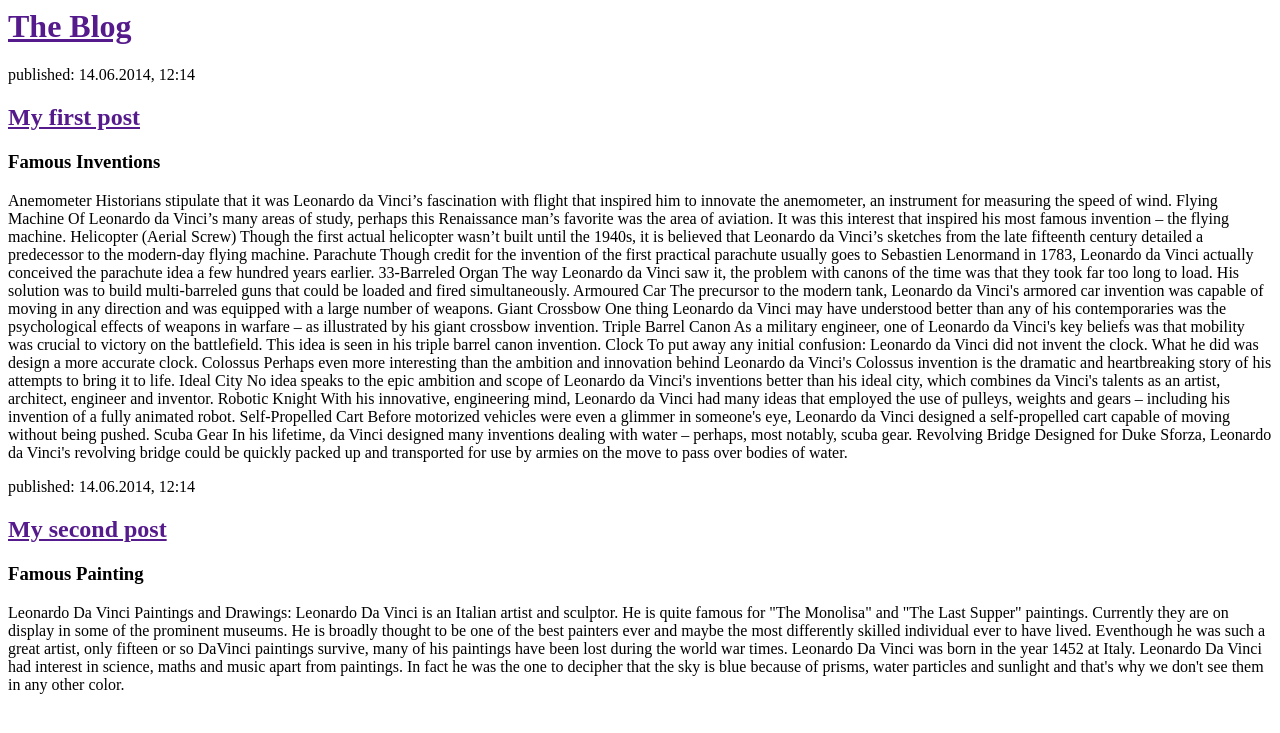
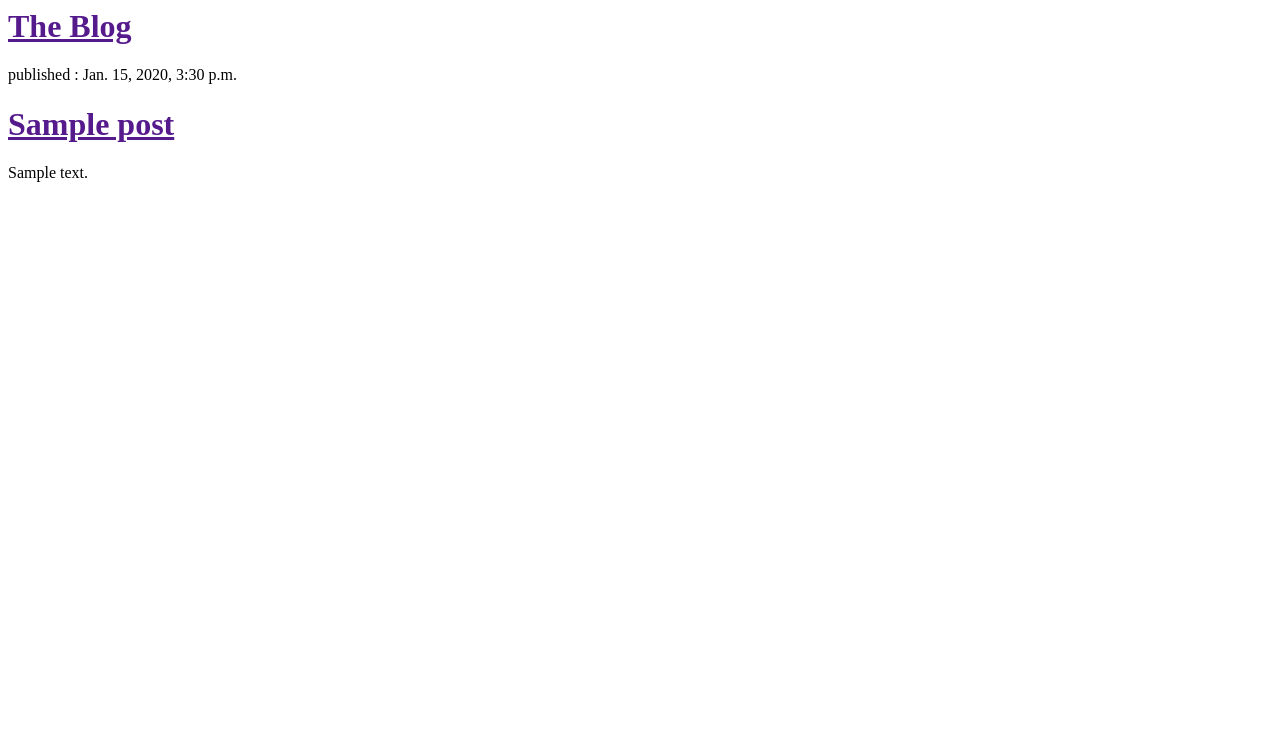
Before and after one commit to iamneha/My-First-Blog, a Django app: template blog/templates/blog/post_list.html in a window 1280 px wide. Shown: the top 733 px of the page. Run offline with Django 3.2, Linux system fonts and the light colour scheme; the template is opened without the code that fills it: values that come from a table or form of the project are taken from there, others are empty; tables that the repository leaves empty hold one stand-in row (values such as "Sample post").

Commit message:
Modification to display posts from database

```diff
--- a/blog/templates/blog/post_list.html
+++ b/blog/templates/blog/post_list.html
@@ -7,62 +7,14 @@
             <h1><a href="">The Blog</a></h1>
         </div>
 
-        <div>
-            <p>published: 14.06.2014, 12:14</p>
-            <h2><a href="">My first post</a></h2>
-            <h3>Famous Inventions</h3>
-            <p>Anemometer
-Historians stipulate that it was Leonardo da Vinci’s fascination with flight that inspired him to innovate the anemometer, an instrument for measuring the speed of wind.
 
-Flying Machine
-Of Leonardo da Vinci’s many areas of study, perhaps this Renaissance man’s favorite was the area of aviation. It was this interest that inspired his most famous invention – the flying machine.
+        {% for post in posts %}
+	    <div>
+		<p>published : {{ post.published_date }}</p>
+		<h1><a href="">{{ post.title }}</a></h1>
+		<p>{{ post.text|linebreaks }}</p>
+	    </div>
+        {% endfor %}
 
-Helicopter (Aerial Screw)
-Though the first actual helicopter wasn’t built until the 1940s, it is believed that Leonardo da Vinci’s sketches from the late fifteenth century detailed a predecessor to the modern-day flying machine.
-
-Parachute
-Though credit for the invention of the first practical parachute usually goes to Sebastien Lenormand in 1783, Leonardo da Vinci actually conceived the parachute idea a few hundred years earlier.
-
-33-Barreled Organ
-The way Leonardo da Vinci saw it, the problem with canons of the time was that they took far too long to load. His solution was to build multi-barreled guns that could be loaded and fired simultaneously.
-
-Armoured Car
-The precursor to the modern tank, Leonardo da Vinci's armored car invention was capable of moving in any direction and was equipped with a large number of weapons.
-
-Giant Crossbow
-One thing Leonardo da Vinci may have understood better than any of his contemporaries was the psychological effects of weapons in warfare – as illustrated by his giant crossbow invention.
-
-Triple Barrel Canon
-As a military engineer, one of Leonardo da Vinci's key beliefs was that mobility was crucial to victory on the battlefield. This idea is seen in his triple barrel canon invention.
-
-Clock
-To put away any initial confusion: Leonardo da Vinci did not invent the clock. What he did was design a more accurate clock.
-
-Colossus
-Perhaps even more interesting than the ambition and innovation behind Leonardo da Vinci's Colossus invention is the dramatic and heartbreaking story of his attempts to bring it to life.
-
-Ideal City
-No idea speaks to the epic ambition and scope of Leonardo da Vinci's inventions better than his ideal city, which combines da Vinci's talents as an artist, architect, engineer and inventor.
-
-Robotic Knight
-With his innovative, engineering mind, Leonardo da Vinci had many ideas that employed the use of pulleys, weights and gears – including his invention of a fully animated robot.
-
-Self-Propelled Cart
-Before motorized vehicles were even a glimmer in someone's eye, Leonardo da Vinci designed a self-propelled cart capable of moving without being pushed.
-
-Scuba Gear
-In his lifetime, da Vinci designed many inventions dealing with water – perhaps, most notably, scuba gear.
-
-Revolving Bridge
-Designed for Duke Sforza, Leonardo da Vinci's revolving bridge could be quickly packed up and transported for use by armies on the move to pass over bodies of water.
-</p>
-        </div>
-
-        <div>
-            <p>published: 14.06.2014, 12:14</p>
-            <h2><a href="">My second post</a></h2>
-            <h3>Famous Painting</h3>
-            <p>Leonardo Da Vinci Paintings and Drawings: Leonardo Da Vinci is an Italian artist and sculptor. He is quite famous for "The Monolisa" and "The Last Supper" paintings. Currently they are on display in some of the prominent museums. He is broadly thought to be one of the best painters ever and maybe the most differently skilled individual ever to have lived. Eventhough he was such a great artist, only fifteen or so DaVinci paintings survive, many of his paintings have been lost during the world war times. Leonardo Da Vinci was born in the year 1452 at Italy. Leonardo Da Vinci had interest in science, maths and music apart from paintings. In fact he was the one to decipher that the sky is blue because of prisms, water particles and sunlight and that's why we don't see them in any other color.</p>
-        </div>
     </body>
 </html>
--- a/blog/views.py
+++ b/blog/views.py
@@ -1,5 +1,7 @@
 from django.shortcuts import render
+from django.utils import timezone
+from .models import Post
 
-# Create your views here.
 def post_list(request):
-    return render(request, 'blog/post_list.html', {})
+    posts = Post.objects.filter(published_date__lte=timezone.now()).order_by('published_date')
+    return render(request, 'blog/post_list.html', {'posts': posts})
```
